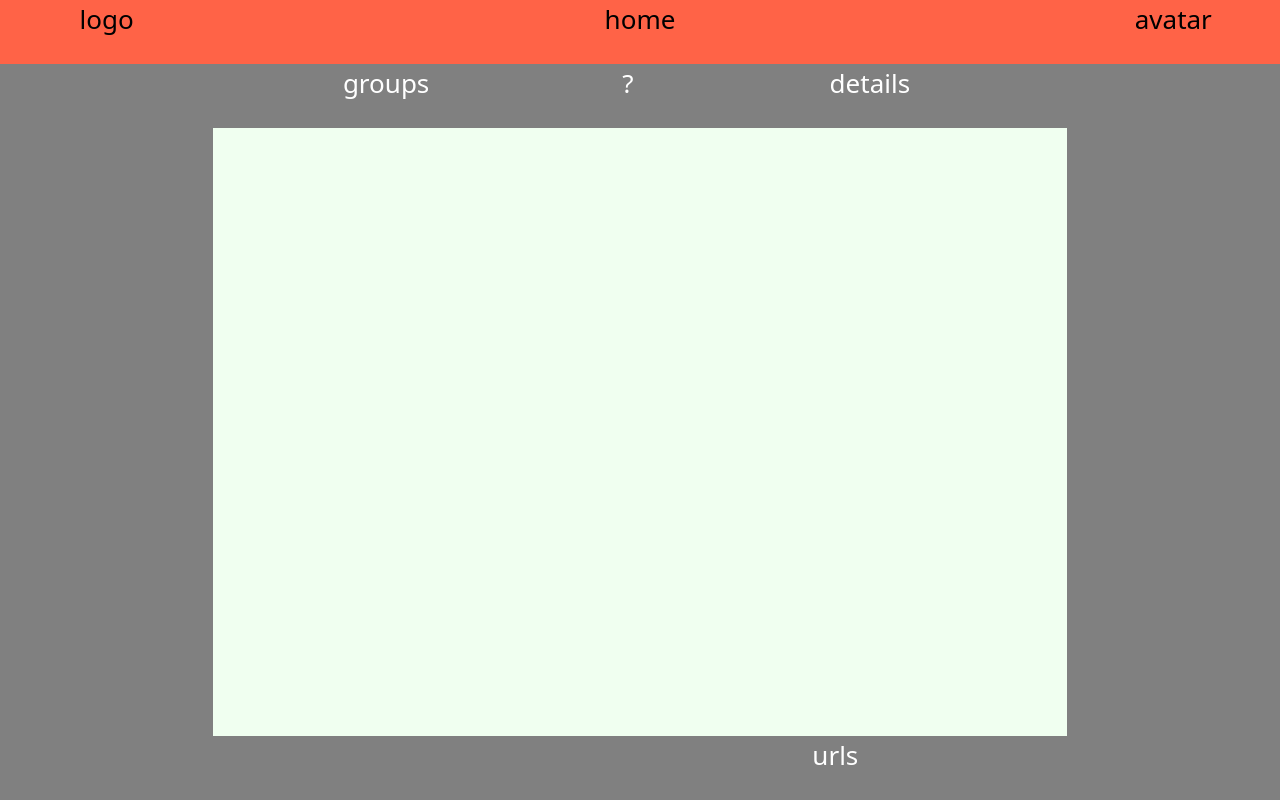
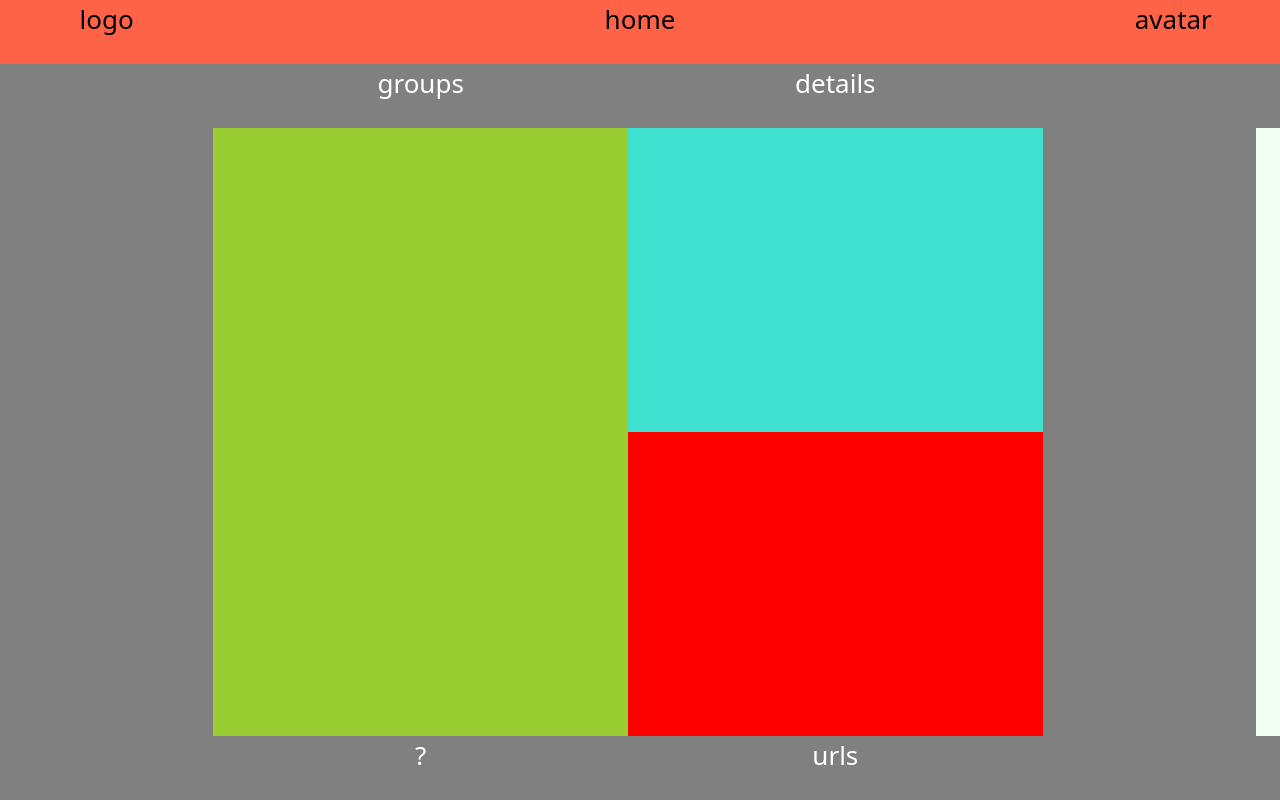
Before and after one commit to marcosaccarola/Url-Saver-fe, a React (Create React App) app: page / in a window 1280 px wide. Built offline with nearby package versions, Linux system fonts and the light colour scheme.

Commit message:
structure

```diff
--- a/src/components/000.css
+++ b/src/components/000.css
@@ -9,13 +9,24 @@
   height: 8vh;
 }
 
+.wings {
+  background: grey;
+}
+
 .central {
   background: honeydew;
   height: 76vh;
 }
-
-.wings {
-  background: grey;
+.box-groups {
+  background: yellowgreen;
+}
+.box-details {
+  background: turquoise;
+  height: 38vh;
+}
+.box-urls {
+  background: red;
+  height: 38vh;
 }
 
 .controls-below {
--- a/src/components/200-ControlsAbove.jsx
+++ b/src/components/200-ControlsAbove.jsx
@@ -10,13 +10,10 @@ const ControlsAbove=()=>{
 
                 </Col>
                 <Col sm={8} className='row'>
-                    <Col sm={5}>
+                    <Col sm={6}>
                         groups
                     </Col>
-                    <Col sm={2}>
-                        ?
-                    </Col>
-                    <Col sm={5}>
+                    <Col sm={6}>
                         details
                     </Col>
                 </Col>
--- a/src/components/300-Central.jsx
+++ b/src/components/300-Central.jsx
@@ -1,5 +1,8 @@
 import { Col, Row } from 'react-bootstrap'
 import './000.css'
+import BoxGroups from './310-BoxGroups'
+import BoxDetails from './320-BoxDetails'
+import BoxUrls from './330-BoxUrls'
 
 const Central=()=>{
 
@@ -7,13 +10,21 @@ const Central=()=>{
         <>
             <Row className='central vw-100'>
                 <Col sm={2} className='wings'>
-
                 </Col>
-                <Col sm={8} className='text-black'>
-
+                <Col sm={8} className='row text-black'>
+                    <Col sm={6} className='box-groups'>
+                        <BoxGroups />
+                    </Col>
+                    <Col sm={6}>
+                        <Row className='box-details'>
+                            <BoxDetails />
+                        </Row>
+                        <Row className='box-urls'>
+                            <BoxUrls />
+                        </Row>
+                    </Col>
                 </Col>
                 <Col sm={2} className='wings'>
-
                 </Col>
             </Row>
         </>
--- /dev/null
+++ b/src/components/310-BoxGroups.jsx
@@ -0,0 +1,10 @@
+import './000.css'
+
+const BoxGroups=()=>{
+
+    return(
+        <></>
+    )
+}
+
+export default BoxGroups
--- /dev/null
+++ b/src/components/320-BoxDetails.jsx
@@ -0,0 +1,12 @@
+import './000.css'
+
+const BoxDetails=()=>{
+
+    return(
+        <>
+
+        </>
+    )
+}
+
+export default BoxDetails
--- /dev/null
+++ b/src/components/330-BoxUrls.jsx
@@ -0,0 +1,10 @@
+import './000.css'
+
+const BoxUrls=()=>{
+
+    return(
+        <></>
+    )
+}
+
+export default BoxUrls
--- a/src/components/400-ControlsBelow.jsx
+++ b/src/components/400-ControlsBelow.jsx
@@ -11,7 +11,7 @@ const ControlsBelow=()=>{
                 </Col>
                 <Col sm={8} className='row'>
                     <Col sm={6}>
-
+                        ?
                     </Col>
                     <Col sm={6}>
                         urls
```
